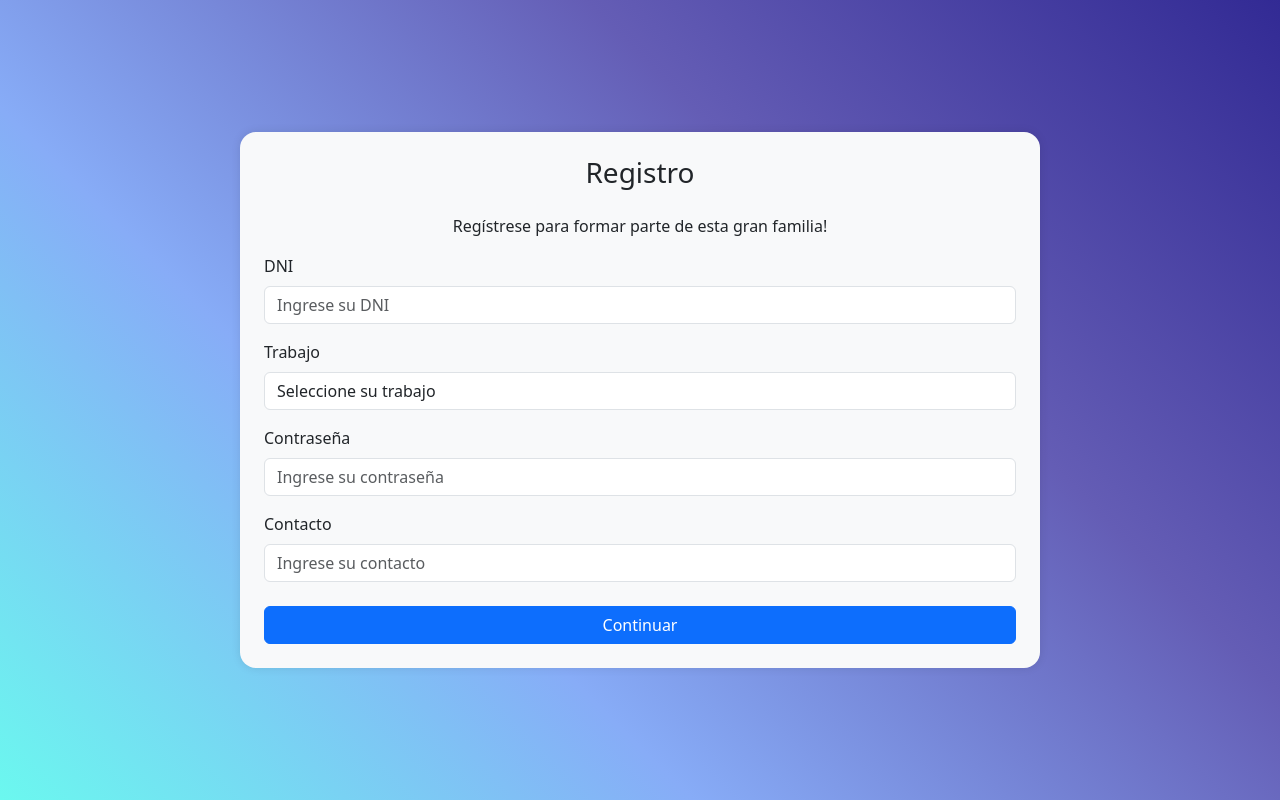
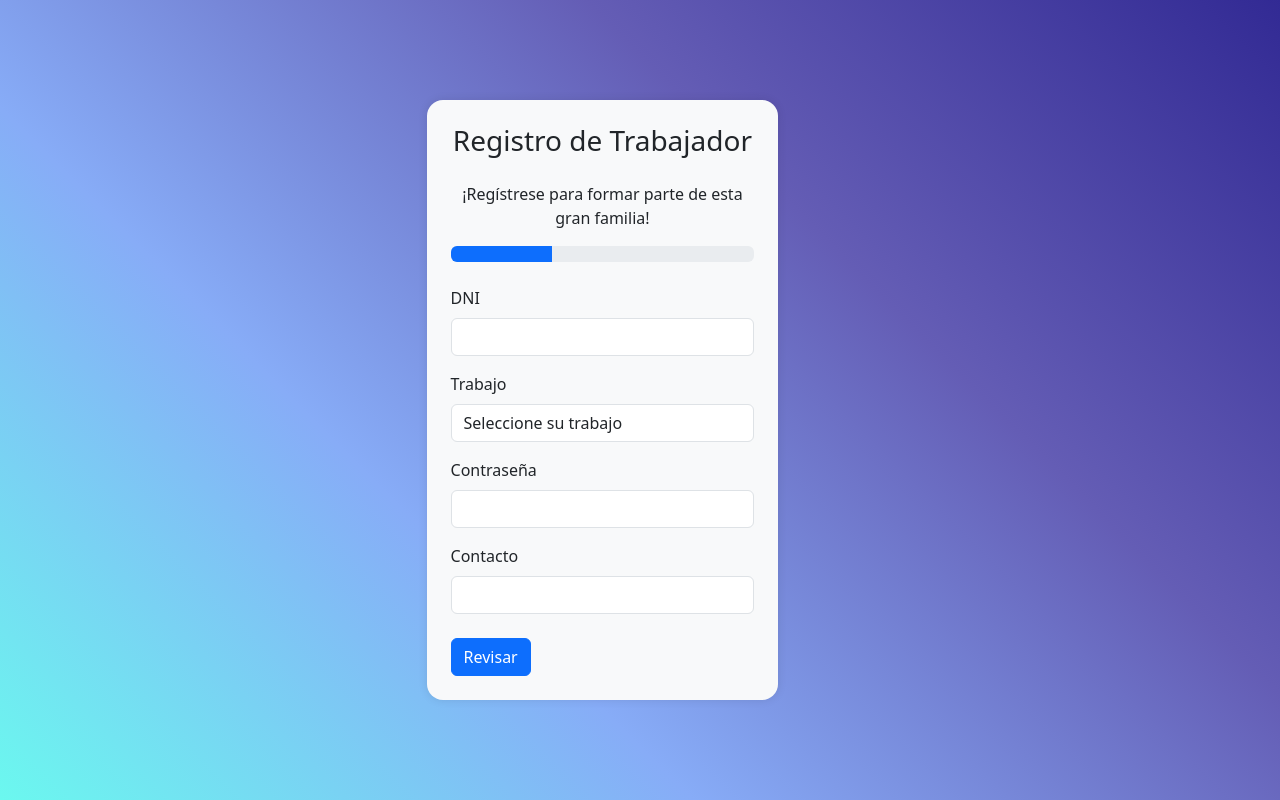
Before and after one commit to Ingbakk16/FrontProyectFinal, a React (Vite) app: page /RegisterWorker in a window 1280 px wide. Built offline with nearby package versions, Linux system fonts and the light colour scheme.

Commit message:
registerWorker funciona a nivel estetico, actualizar para funcionalidad

```diff
--- a/src/App.jsx
+++ b/src/App.jsx
@@ -5,9 +5,9 @@ import Protected from "./components/routes/protected/Protected";
 import Login from "./components/login/login";
 import NotFound from "./components/routes/notFound/NotFound";
 import Register from "./components/register/register";
-import Profile from "./components/userData/Profile";
+import Profile from "./components/ProfileUser/Profile";
 import MainPage from "./components/mainMenu/mainPage";
-import RegisterWorker from "./components/worker Register/RegisterWorker";
+import RegisterWorkerFinal from "./components/worker Register/RegisterWrokerFinal";
 
 const App = () => {
   const router = createBrowserRouter([
@@ -25,7 +25,7 @@ const App = () => {
     },
     {
       path: "/RegisterWorker",
-      element: <RegisterWorker />,
+      element: <RegisterWorkerFinal />,
     },
     {
       path: "/",
--- a/src/components/userData/Profile.jsx
+++ b/src/components/ProfileUser/Profile.jsx
@@ -56,6 +56,10 @@ const Profile = ({ Name, Email, Surname, Password, profileImage }) => {
 
   const backHandler =() => {
     navigate("/");
+  };
+
+  const WorkerRegisterHandler =() => {
+    navigate("/RegisterWorker");
   };
 
   return (
@@ -146,11 +150,24 @@ const Profile = ({ Name, Email, Surname, Password, profileImage }) => {
                 </Col>
 
                 <Col md={6} className="d-flex align-items-center justify-content-center">
-                  <div className="text-center " style={{ border: "2px dashed #00FFFF", borderRadius: "10px", padding: "20px", width: "auto", height: "auto" }}>
-                    <div style={{ fontSize: "60px", color: "#00FFFF" }}>+</div>
-                    <p className="text-light">Tienes una habilidad práctica o útil? Agrega una profesión sin costo y espera a ser contactado por un cliente!</p>
-                  </div>
-                </Col>
+                <Button
+                  className="text-center"
+                  onClick={WorkerRegisterHandler}
+                  style={{
+                    border: "2px dashed #00FFFF",
+                    borderRadius: "10px",
+                    padding: "20px",
+                    width: "auto",
+                    height: "auto",
+                    backgroundColor: "transparent", // Hacer que parezca que no es un botón estándar
+                  }}
+                >
+                  <div style={{ fontSize: "60px", color: "#00FFFF" }}>+</div>
+                  <p className="text-light">
+                    ¿Tienes una habilidad práctica o útil? Agrega una profesión sin costo y espera a ser contactado por un cliente!
+                  </p>
+                </Button>
+              </Col>
               </Row>
             </Card>
           </Col>
--- a/src/components/worker Register/RegisterWorker.jsx
+++ /dev/null
@@ -1,80 +0,0 @@
-import React, { useState } from "react";
-import { Form, Button, Container, Row, Col } from "react-bootstrap";
-
-const RegisterWorker = () => {
-  const [dni, setDni] = useState("");
-  const [job, setJob] = useState("");
-  const [password, setPassword] = useState("");
-  const [contact, setContact] = useState("");
-
-  const handleSubmit = (e) => {
-    e.preventDefault();
-    const workerData = { dni, job, password, contact };
-    console.log(workerData);
-    // poner peticion para el back a futuro
-  };
-
-  return (
-    <Container fluid className="d-flex justify-content-center align-items-center" style={{ height: "100vh",
-     background: "linear-gradient(45deg, #6BF8EF, #87ACF7, #645DB5, #322A94)" }}>
-      <Row>
-        <Col xs={12} md={6} lg={4}>
-          <Form onSubmit={handleSubmit} className="p-4" style={{ backgroundColor: "#f8f9fa", borderRadius: "1rem",width:"100vh", boxShadow: "0px 0px 10px rgba(0, 0, 0, 0.1)" }}>
-            <h3 className="text-center mb-4">Registro</h3>
-            <p className="text-center">Regístrese para formar parte de esta gran familia!</p>
-            <Form.Group controlId="dni">
-              <Form.Label>DNI</Form.Label>
-              <Form.Control
-                type="text"
-                placeholder="Ingrese su DNI"
-                value={dni}
-                onChange={(e) => setDni(e.target.value)}
-                required
-              />
-            </Form.Group>
-            <Form.Group controlId="job" className="mt-3">
-              <Form.Label>Trabajo</Form.Label>
-              <Form.Control
-                as="select"
-                value={job}
-                onChange={(e) => setJob(e.target.value)}
-                required
-              >
-                <option value="">Seleccione su trabajo</option>
-                <option value="Ingeniero">Ingeniero</option>
-                <option value="Arquitecto">Arquitecto</option>
-                <option value="Doctor">Doctor</option>
-                <option value="Otro">Otro</option>
-              </Form.Control>
-            </Form.Group>
-            <Form.Group controlId="password" className="mt-3">
-              <Form.Label>Contraseña</Form.Label>
-              <Form.Control
-                type="password"
-                placeholder="Ingrese su contraseña"
-                value={password}
-                onChange={(e) => setPassword(e.target.value)}
-                required
-              />
-            </Form.Group>
-            <Form.Group controlId="contact" className="mt-3">
-              <Form.Label>Contacto</Form.Label>
-              <Form.Control
-                type="text"
-                placeholder="Ingrese su contacto"
-                value={contact}
-                onChange={(e) => setContact(e.target.value)}
-                required
-              />
-            </Form.Group>
-            <Button variant="primary" type="submit" className="mt-4 w-100">
-              Continuar
-            </Button>
-          </Form>
-        </Col>
-      </Row>
-    </Container>
-  );
-};
-
-export default RegisterWorker;
--- /dev/null
+++ b/src/components/worker Register/RegisterWrokerFinal.jsx
@@ -0,0 +1,161 @@
+import React, { useState } from "react";
+import { Form, Button, Container, Row, Col, Alert, ProgressBar } from "react-bootstrap";
+import { useNavigate } from "react-router-dom";
+
+const RegisterWorkerFinal = () => {
+  const [step, setStep] = useState(1);
+  const [formData, setFormData] = useState({
+    dni: "",
+    job: "",
+    password: "",
+    contact: "",
+    profilePicture: null,
+    description: "",
+    workImages: [],
+  });
+  const [errors, setErrors] = useState([]);
+  const [success, setSuccess] = useState(false);
+  const navigate = useNavigate();
+
+  const handleChange = (e) => {
+    const { name, value } = e.target;
+    setFormData({ ...formData, [name]: value });
+  };
+
+  const handleImageChange = (e, key) => {
+    const file = e.target.files[0];
+    setFormData({ ...formData, [key]: file });
+  };
+
+  const handleMultipleImagesChange = (e) => {
+    const files = Array.from(e.target.files);
+    setFormData({ ...formData, workImages: files });
+  };
+
+  const validateStep = () => {
+    const newErrors = [];
+    if (step === 1) {
+      if (!formData.dni.match(/^\d{8}$/)) newErrors.push("El DNI debe tener 8 números.");
+      if (formData.password.length < 6) newErrors.push("La contraseña debe tener al menos 6 caracteres.");
+      if (!formData.contact.match(/^\+?\d{10,15}$/)) newErrors.push("El contacto debe ser un número válido.");
+    } else if (step === 2) {
+      if (!formData.profilePicture) newErrors.push("Debe subir una foto de perfil.");
+      if (formData.description.trim() === "") newErrors.push("La descripción es obligatoria.");
+    }
+    return newErrors;
+  };
+
+  const handleNext = (e) => {
+    e.preventDefault();
+    const formErrors = validateStep();
+    if (formErrors.length > 0) return setErrors(formErrors);
+    setErrors([]);
+    setStep(step + 1);
+  };
+
+  const handleBack = () => {
+    setErrors([]);
+    setStep(step - 1);
+  };
+
+  const handleSubmit = (e) => {
+    e.preventDefault();
+    const formErrors = validateStep();
+    if (formErrors.length > 0) return setErrors(formErrors);
+
+    setSuccess(true);
+    setErrors([]);
+    setStep(1);
+
+
+    navigate("/Profile");
+  };
+
+  const renderStep = () => {
+    switch (step) {
+      case 1:
+        return (
+          <>
+            <InputField label="DNI" name="dni" type="text" value={formData.dni} onChange={handleChange} />
+            <InputField label="Trabajo" name="job" as="select" value={formData.job} onChange={handleChange}>
+              <option value="">Seleccione su trabajo</option>
+              <option value="Ingeniero">Ingeniero</option>
+              <option value="Arquitecto">Arquitecto</option>
+              <option value="Doctor">Doctor</option>
+              <option value="Otro">Otro</option>
+            </InputField>
+            <InputField label="Contraseña" name="password" type="password" value={formData.password} onChange={handleChange} />
+            <InputField label="Contacto" name="contact" type="text" value={formData.contact} onChange={handleChange} />
+          </>
+        );
+      case 2:
+        return (
+          <>
+            <Form.Group controlId="profilePicture">
+              <Form.Label>Foto de Perfil</Form.Label>
+              <Form.Control type="file" accept="image/*" onChange={(e) => handleImageChange(e, "profilePicture")} />
+            </Form.Group>
+            <InputField label="Descripción" name="description" as="textarea" rows={3} value={formData.description} onChange={handleChange} />
+            <Form.Group controlId="workImages">
+              <Form.Label>Imágenes de su Trabajo (opcional)</Form.Label>
+              <Form.Control type="file" accept="image/*" multiple onChange={handleMultipleImagesChange} />
+            </Form.Group>
+          </>
+        );
+      case 3:
+        return (
+          <div className="text-center">
+            <h4>Revisa tu información</h4>
+            {Object.entries(formData).map(([key, value], idx) => (
+              <p key={idx}>
+                <strong>{key}:</strong>
+                {Array.isArray(value)
+                  ? value.map((img) => img.name).join(", ") // Mostrar nombres de archivos si es una lista de imágenes
+                  : value instanceof File
+                  ? value.name // Mostrar el nombre del archivo si es un objeto File
+                  : value || "N/A"}
+              </p>
+            ))}
+          </div>
+        );
+      default:
+        return null;
+    }
+  };
+
+  return (
+    <Container fluid className="d-flex justify-content-center align-items-center" style={{ minHeight: "100vh", background: "linear-gradient(45deg, #6BF8EF, #87ACF7, #645DB5, #322A94)" }}>
+      <Row>
+        <Col xs={12} md={8} lg={10}>
+          <Form onSubmit={step === 3 ? handleSubmit : handleNext} className="p-4" style={{ backgroundColor: "#f8f9fa", borderRadius: "1rem", boxShadow: "0px 0px 10px rgba(0, 0, 0, 0.1)" }}>
+            <h3 className="text-center mb-4">Registro de Trabajador</h3>
+            <p className="text-center">¡Regístrese para formar parte de esta gran familia!</p>
+
+            {errors.length > 0 && <Alert variant="danger">{errors.join(", ")}</Alert>}
+            {success && <Alert variant="success">¡Registro exitoso!</Alert>}
+
+            <ProgressBar now={(step / 3) * 100} className="mb-4" />
+
+            {renderStep()}
+
+            <div className="d-flex justify-content-between mt-4">
+              {step > 1 && <Button variant="secondary" onClick={handleBack}>Atrás</Button>}
+              {step < 3 ? <Button variant="primary" type="submit">{step === 1 ? "Revisar" : "Continuar"}</Button> : <Button variant="success" type="submit">Registrarse</Button>}
+            </div>
+          </Form>
+        </Col>
+      </Row>
+    </Container>
+  );
+};
+
+const InputField = ({ label, name, type = "text", value, onChange, children, ...props }) => (
+  <Form.Group controlId={name} className="mt-3">
+    <Form.Label>{label}</Form.Label>
+    <Form.Control name={name} type={type} value={value} onChange={onChange} {...props}>
+      {children}
+    </Form.Control>
+  </Form.Group>
+);
+
+export default RegisterWorkerFinal;
```
